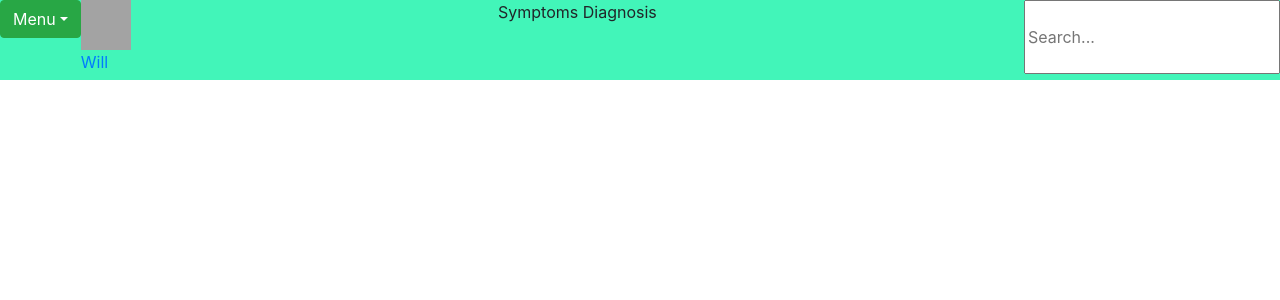
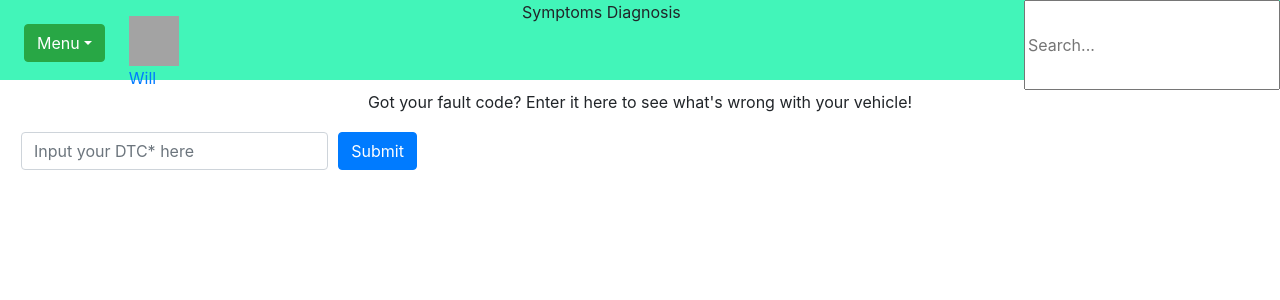
Before and after one commit to wkirkpat/under-the-hood, a React app: page /symptoms in a window 1280 px wide. Shown: the top 300 px of the page. Built offline with nearby package versions, Linux system fonts and the light colour scheme.

Commit message:
symptoms page functional, but basic

```diff
--- a/src/client/components/Header.tsx
+++ b/src/client/components/Header.tsx
@@ -36,6 +36,7 @@ export default class Header extends React.Component<
                       width: "50px",
                       backgroundColor: "#a3a3a3",
                     }}
+                    className="mt-3"
                   />
                   <span>{this.state.userInfo.name}</span>
                 </Link>
@@ -45,7 +46,9 @@ export default class Header extends React.Component<
             <div />
           )}
           <span>{this.props.title}</span>
-          {this.props.hasSearch ? <input placeholder="Search..." /> : null}
+          {this.props.hasSearch ? (
+            <input className="" placeholder="Search..." />
+          ) : null}
           {this.props.hasLogin ? (
             <div>
               <button>
--- a/src/client/components/MenuButton.tsx
+++ b/src/client/components/MenuButton.tsx
@@ -8,7 +8,7 @@ export default class MenuButton extends React.Component<
 > {
   render() {
     return (
-    <Dropdown>
+    <Dropdown className="m-4">
     <Dropdown.Toggle variant="success" id="dropdown-basic">
    Menu
      </Dropdown.Toggle>
--- a/src/client/pages/Symptoms.tsx
+++ b/src/client/pages/Symptoms.tsx
@@ -1,25 +1,103 @@
-import React from "react";
+import React, { useState, useEffect } from "react";
 import Header from "../components/Header";
+import { json } from "../utils/api";
 
-export default class Symptoms extends React.Component<
-  ISymptomsProps,
-  ISymptomsState
-> {
-  render() {
+const Symptoms: React.FC<ISymptomsProps> = (props) => {
+  const [maintenanceInfo, setMaintenanceInfo] = useState([]);
+  const [showResults, setShowResults] = useState(false);
+  const [userDtc, setDtc] = useState("");
+  const [showAlert, setShowAlert] = useState(false);
+
+  //When submit is pressed, this creates a new object called diagnosis that holds all the maintenance information
+  //It then sets showResults to true which triggers a portion of the page to diplay showing the results of the
+  //dtc submission
+  const handleSubmit = async () => {
+    try {
+      let info = await json(`/api/vehicles/dtc/${userDtc}`);
+      setMaintenanceInfo(info);
+      if (info) setShowResults(true);
+    } catch (e) {
+      throw e;
+    }
+  };
+
+  useEffect(() => {
+
+  }, [maintenanceInfo]);
+
   return (
-      <div>
+    <>
       <Header
         hasLogin={false}
-          subtitle=""
+        subtitle="Got your fault code? Enter it here to see what's wrong with your vehicle!"
         title="Symptoms Diagnosis"
         hasMenu
         hasProfile
         hasSearch
       />
+      <div className="form-row align-items-center mt-5 ml-3 mb-5">
+        <div className="col-sm-3 my-1">
+          <input
+            type="text"
+            className="form-control"
+            id="inlineFormInputName"
+            placeholder="Input your DTC* here"
+            onChange={(event) => setDtc(event.target.value)}
+          />
         </div>
+        <div className="col-auto my-1">
+          <button
+            type="submit"
+            className="btn btn-primary"
+            onClick={handleSubmit}
+          >
+            Submit
+          </button>
+        </div>
+      </div>
+      {(() => {
+        if (showResults) {
+          return (
+            <>
+              <div className="col-12 ml-3">
+                <p>{maintenanceInfo[0].problemName}</p>
+              </div>
+              <div className="container-fluid d-flex">
+                <div className="card col-4">
+                  <div className="card-body">
+                    {maintenanceInfo[0].problemDesc}
+                  </div>
+                </div>
+                <div className="card col-4">
+                  <ul className="list-group list-group-flush">
+                    <li className="list-group-item">
+                      Urgency - {maintenanceInfo[0].urgencyLevel}
+                    </li>
+                    <li className="list-group-item">
+                      Difficulty - {maintenanceInfo[0].difficulty}
+                    </li>
+                    <li className="list-group-item">
+                      Hours - {maintenanceInfo[0].hours}
+                    </li>
+                  </ul>
+                </div>
+                <div className="card col-4">
+                  <div className="card-body">
+                    {maintenanceInfo[0].parts} - ${maintenanceInfo[0].partCost}
+                    .00
+                  </div>
+                </div>
+              </div>
+            </>
           );
+        } else {
+          return <></>;
         }
-}
+      })()}
+    </>
+  );
+};
+
 
 interface ISymptomsProps {
   subtitle: string;
@@ -30,8 +108,4 @@ interface ISymptomsProps {
   title: string;
 }
 
-interface ISymptomsState {
-  userInfo: {
-    name: string;
-  };
-}
+export default Symptoms;
--- a/src/server/db/queries/users.ts
+++ b/src/server/db/queries/users.ts
@@ -34,5 +34,5 @@ export default {
   getAllUsers,
   getUserById,
   getUserByEmail,
-  insert
+  insert,
 };
--- a/src/server/routes/api/vehicles.ts
+++ b/src/server/routes/api/vehicles.ts
@@ -53,9 +53,9 @@ router.get("/maintenance/:id", async (req, res) => {
 });
 
 //Route for getting maintenance info of a vehicle based on its dtc(Check engine code)
-router.get("/dtc", async (req, res) => {
+router.get("/dtc/:id", async (req, res) => {
   try {
-    let data = await DB.Vehicles.getEngineLightInfo(req.body.dtc);
+    let data = await DB.Vehicles.getEngineLightInfo(req.params.id);
     res.json(data);
   } catch (e) {
     console.log(e);
```
Also changed, not shown: src/client/utils/api.ts (+7 -7 lines), src/server/db/queries/vehicles.ts (+4 -5 lines). Lines whose indentation alone changed are shown as unchanged.
